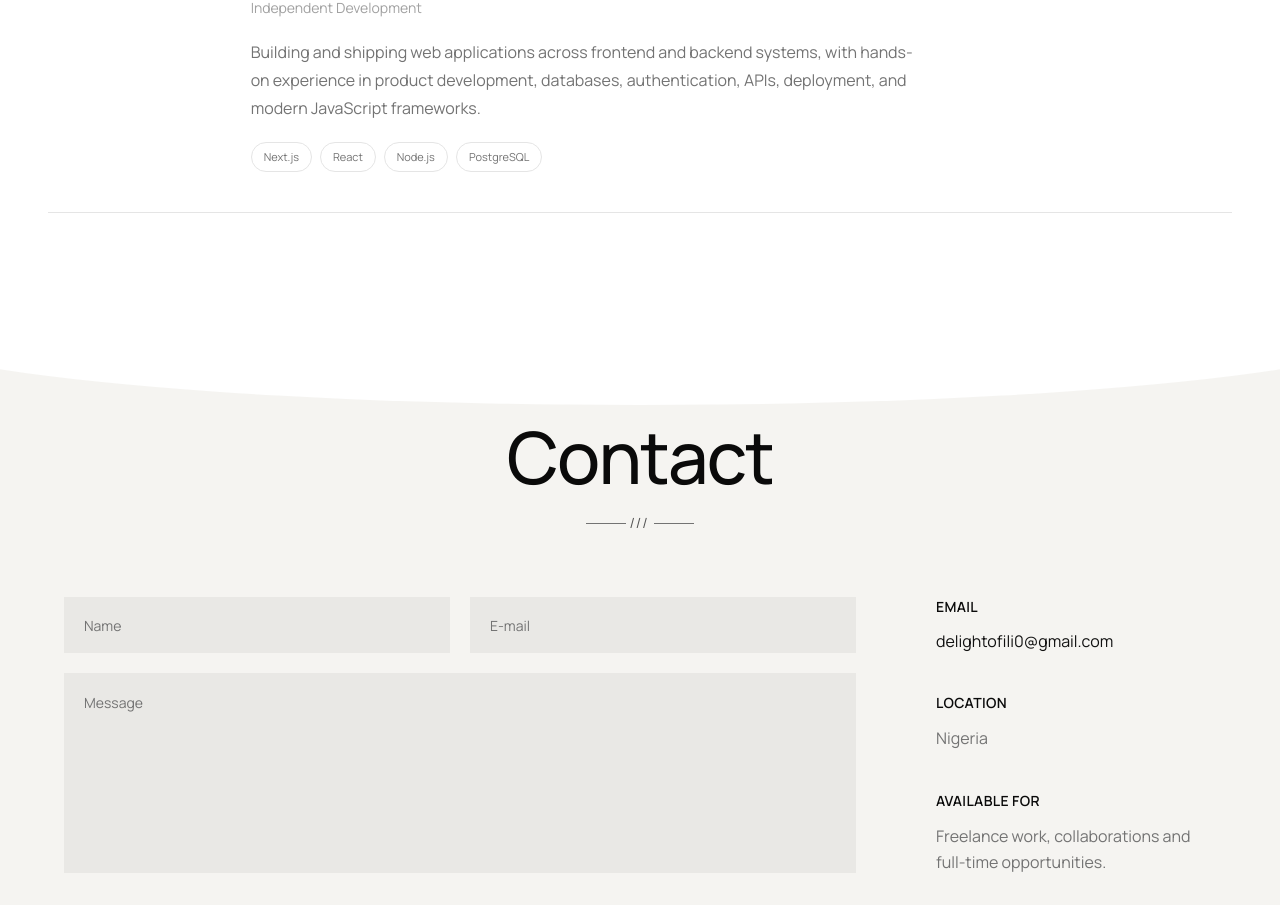
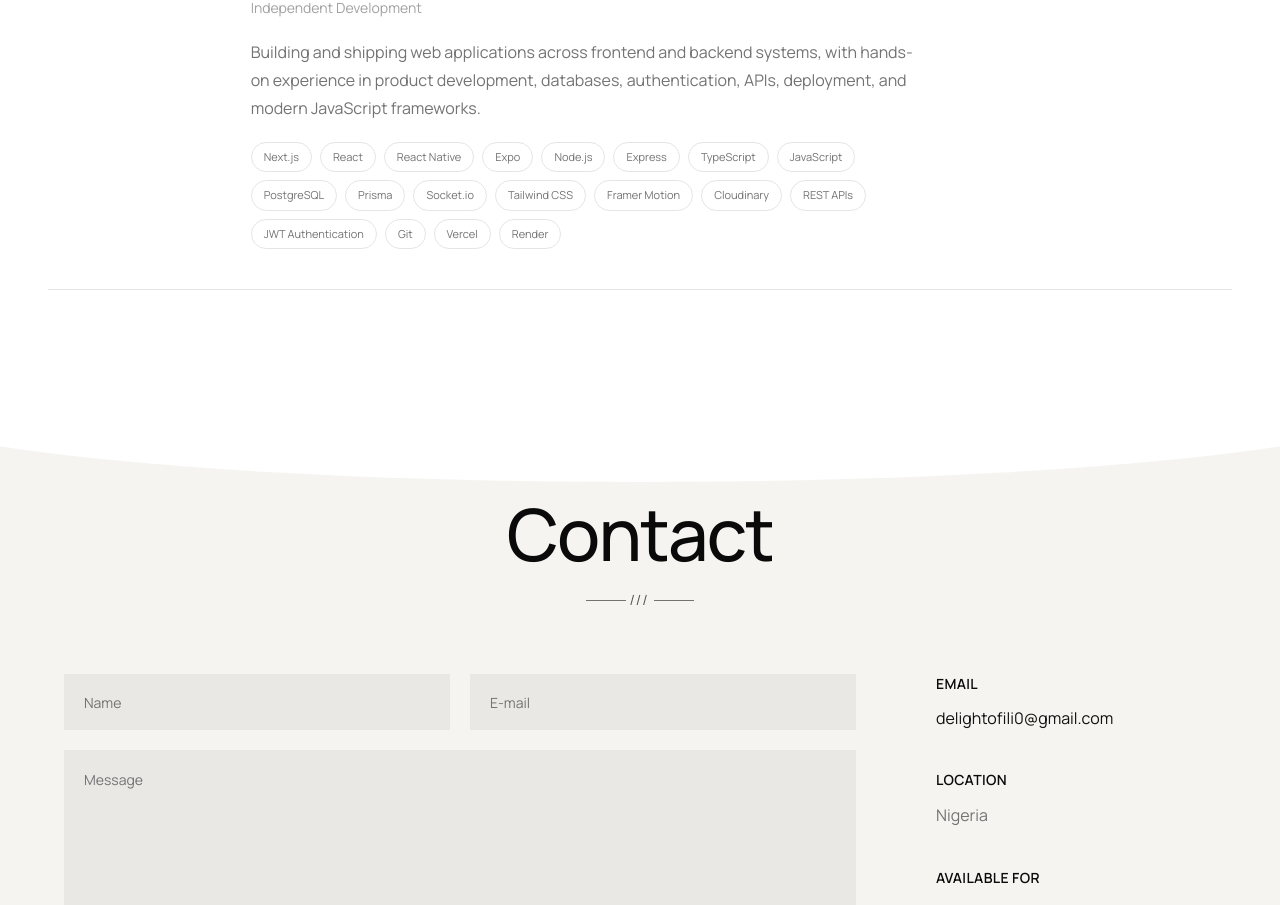
Before and after one commit to delightofili/delightsome-portfolio, a Next.js app: page / in a window 1280 px wide. Shown: the part 3711-4616 px from the top of the page. Built offline with nearby package versions, Linux system fonts and the light colour scheme.

Commit message:
added stacks

```diff
--- a/src/app/components/Experience.jsx
+++ b/src/app/components/Experience.jsx
@@ -10,7 +10,27 @@ const experiences = [
     company: "Independent Development",
     description:
       "Building and shipping web applications across frontend and backend systems, with hands-on experience in product development, databases, authentication, APIs, deployment, and modern JavaScript frameworks.",
-    tags: ["Next.js", "React", "Node.js", "PostgreSQL"],
+    tags: [
+      "Next.js",
+      "React",
+      "React Native",
+      "Expo",
+      "Node.js",
+      "Express",
+      "TypeScript",
+      "JavaScript",
+      "PostgreSQL",
+      "Prisma",
+      "Socket.io",
+      "Tailwind CSS",
+      "Framer Motion",
+      "Cloudinary",
+      "REST APIs",
+      "JWT Authentication",
+      "Git",
+      "Vercel",
+      "Render",
+    ],
   },
 ];
 
```
